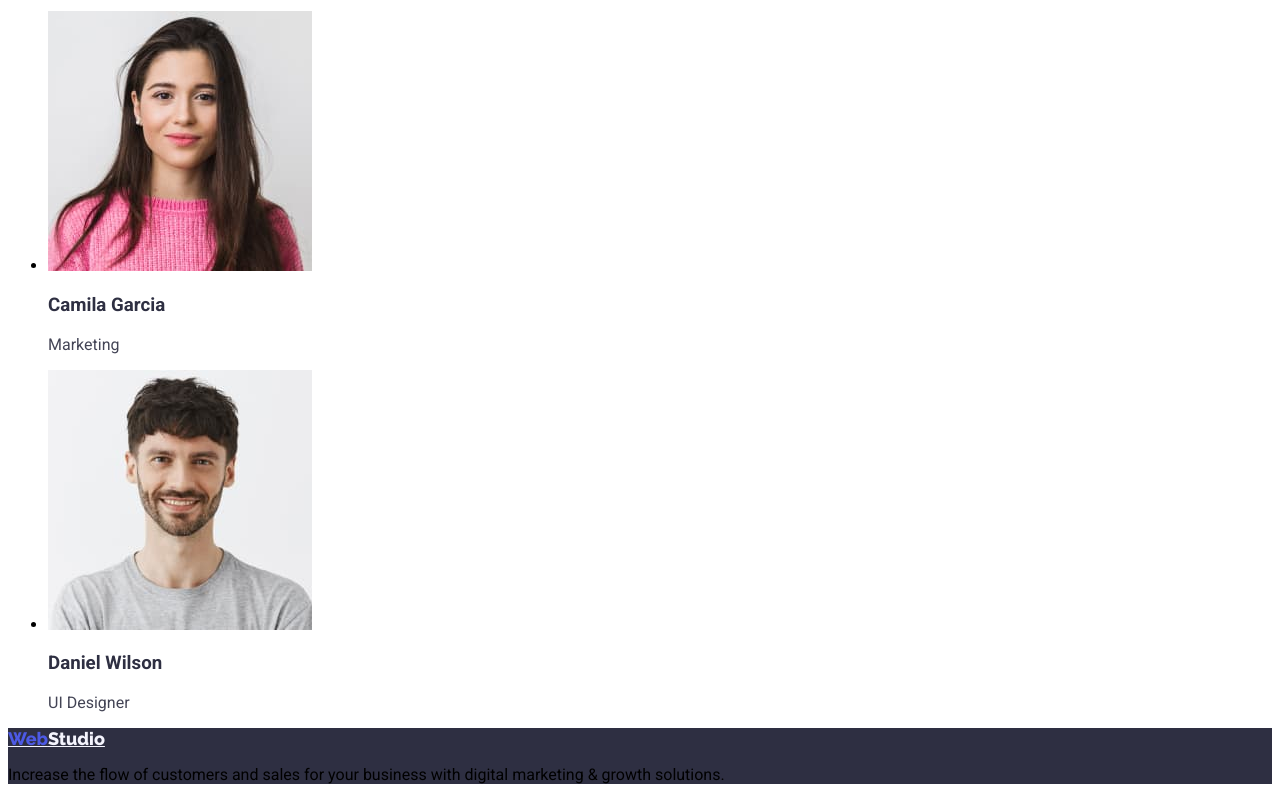
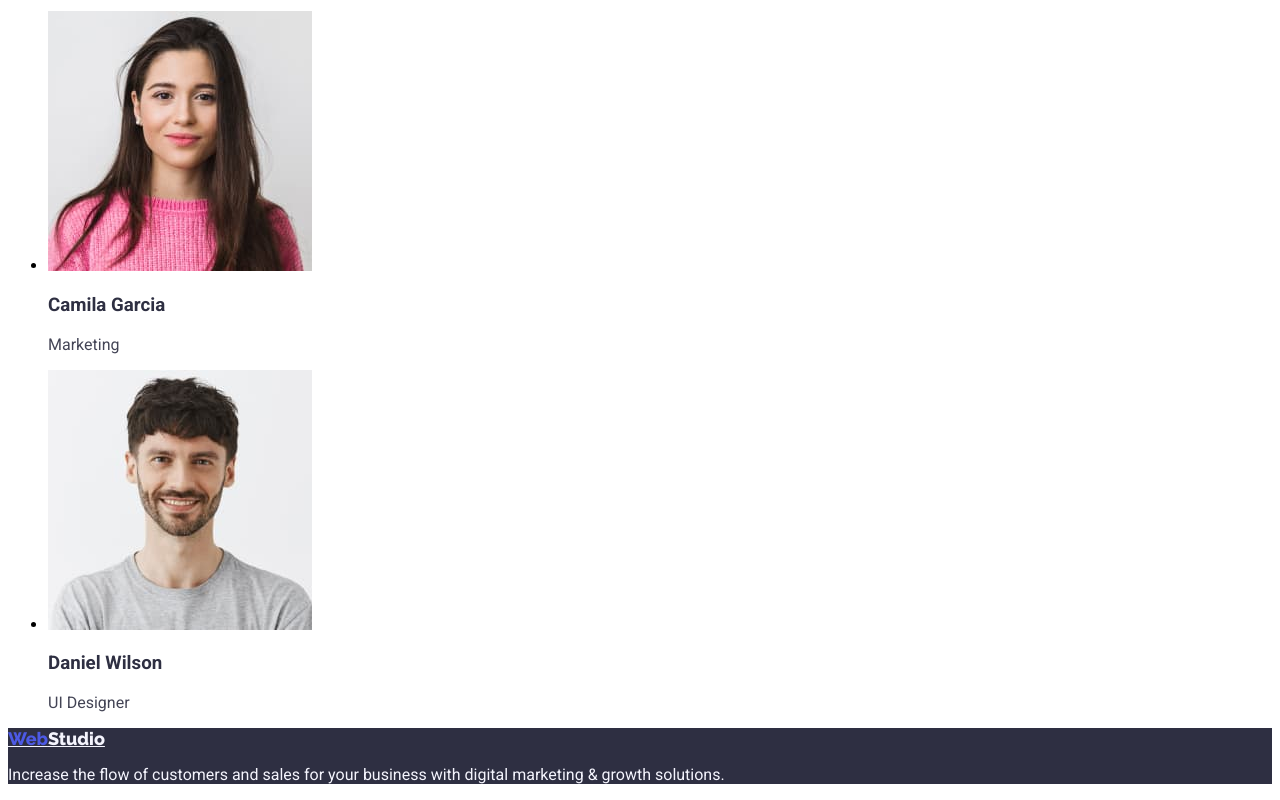
Before and after one commit to Czyzui/goit-markup-hw-02, a plain HTML site: page index.html in a window 1280 px wide. Shown: the part 2312-3112 px from the top of the page. Drawn offline with Linux system fonts and the light colour scheme.

Commit message:
Update index.html

```diff
--- a/index.html
+++ b/index.html
@@ -107,7 +107,7 @@
             <a class="footer-color-studio page-title" href="index.html">
                 <span class="page-title color-iris">Web</span>Studio
             </a>
-            <p class="color-cloud\">Increase the flow of customers and sales for your business with digital marketing & growth solutions.</p>
+            <p class="color-cloud">Increase the flow of customers and sales for your business with digital marketing & growth solutions.</p>
         </div>
     </footer>
 </body>
```
